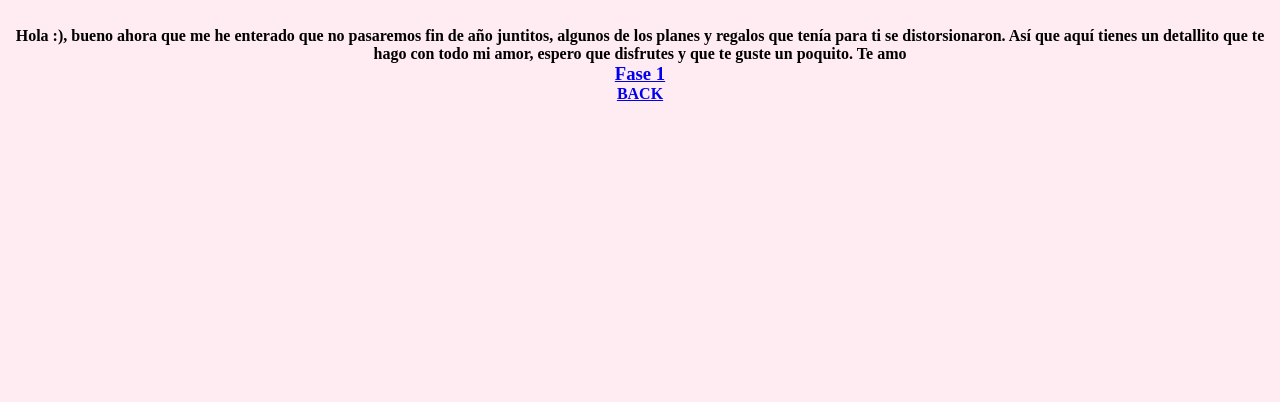
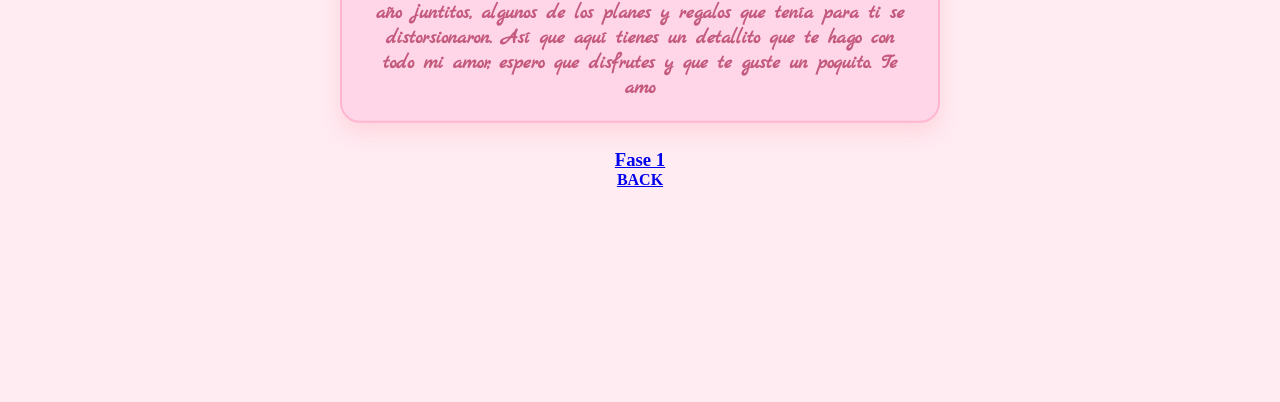
Before and after one commit to Chimbolver/o-j.github.io, a plain HTML site: page Christmas.html in a window 1280 px wide. Shown: the part 398-800 px from the top of the page. Drawn offline with Linux system fonts and the light colour scheme.

Commit message:
Update Christmas.html

```diff
--- a/Christmas.html
+++ b/Christmas.html
@@ -9,6 +9,40 @@
     <link rel="stylesheet" href="style.css">
     <title>Navidad :)</title>
     <style>
+          .love-card {
+    max-width: 600px;
+    margin: 20px auto;
+    padding: 20px 25px;
+    background: #ffd6e8;
+    border-radius: 20px;
+    box-shadow: 0 10px 20px rgba(255, 182, 193, 0.4);
+    animation: floaty 3s ease-in-out infinite;
+    transition: transform 0.3s ease;
+    border: 2px solid #ffb7cf;
+}
+
+.love-card:hover {
+    transform: scale(1.03);
+    box-shadow: 0 15px 30px rgba(255, 182, 193, 0.6);
+}
+
+.love-card h4 {
+    margin: 0;
+    text-align: center;
+    font-family: "Marck Script", cursive;
+    font-size: 20px;
+    color: #c45a7d;
+}
+
+@keyframes floaty {
+    0% { transform: translateY(0); }
+    50% { transform: translateY(-8px); }
+    100% { transform: translateY(0); }
+}
+
+    h4 {
+        text-align: center;
+    }
     h4 {
         text-align: center;
     }
@@ -16,9 +50,9 @@
 </head>
 <body>
     <h1>Feliz Navidad mi ratulina<3 </h1>
-
+    <div class="love-card">
     <h4>Hola :), bueno ahora que me he enterado que no pasaremos fin de año juntitos, algunos de los planes y regalos que tenía para ti se distorsionaron.
-    Así que aquí tienes un detallito que te hago con todo mi amor, espero que disfrutes y que te guste un poquito. Te amo</h4>
+    Así que aquí tienes un detallito que te hago con todo mi amor, espero que disfrutes y que te guste un poquito. Te amo</h4></div>
 
     <h3><a href="fase1.html">Fase 1</a></h3>
 
```
